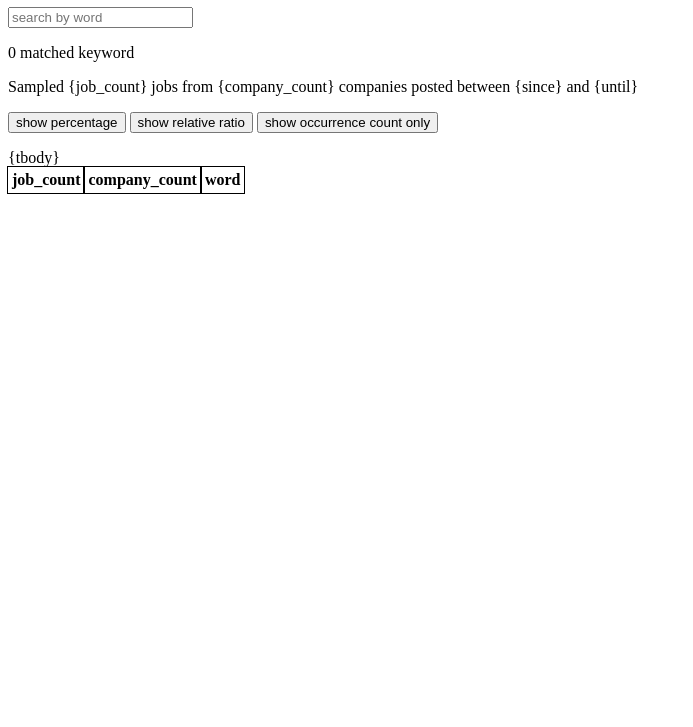
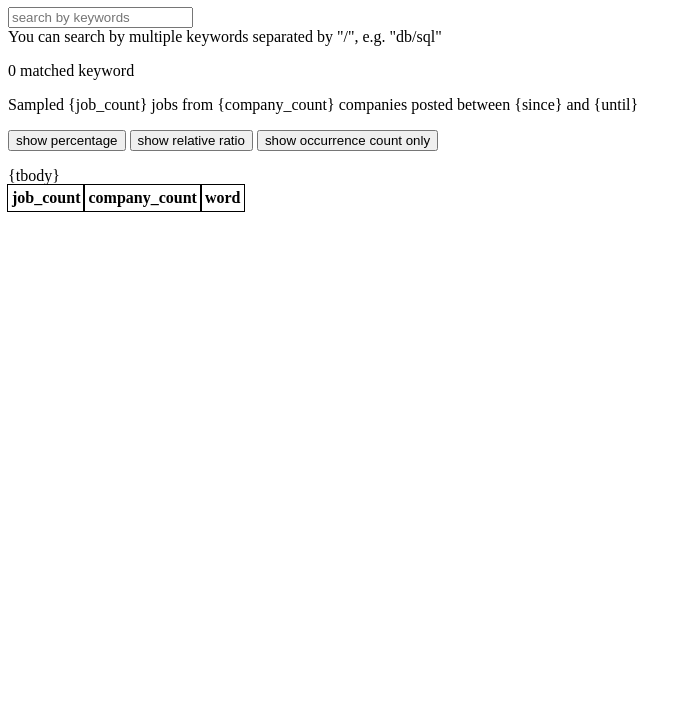
Before and after one commit to beenotung/talent-demand-dynamics, a website: page template/index.html in a window 1280 px wide. Shown: the part 73-800 px from the top of the page, without its empty margins (0-693 px from the left). Drawn offline with Linux system fonts and the light colour scheme.

Commit message:
feat: allow searching multiple keywords

```diff
--- a/template/index.html
+++ b/template/index.html
@@ -32,10 +32,13 @@
     <div>
       <input
         type="text"
-        placeholder="search by word"
+        placeholder="search by keywords"
         oninput="search()"
         id="searchInput"
       />
+      <div>
+        You can search by multiple keywords separated by "/", e.g. "db/sql"
+      </div>
       <p id="result"></p>
     </div>
     <p>
@@ -67,14 +70,21 @@
         row.company = +row.cells[1].innerText
       }
       function search() {
-        let text = searchInput.value.toLowerCase()
+        let searchText = searchInput.value.toLowerCase()
+        let keywords = searchText
+          .split('/')
+          .map(part => part.trim())
+          .filter(part => part.length > 0)
         let max_job = 0
         let max_company = 0
         let total_job = +job_count.innerText
         let total_company = +company_count.innerText
         let rows = []
         for (let row of table.tBodies[0].rows) {
-          let match = row.cells[2].textContent.includes(text)
+          let word = row.cells[2].innerText.trim()
+          let match =
+            keywords.length == 0 ||
+            keywords.some(keyword => word.includes(keyword))
           row.hidden = !match
           if (match) {
             max_job = Math.max(max_job, row.job)
```
